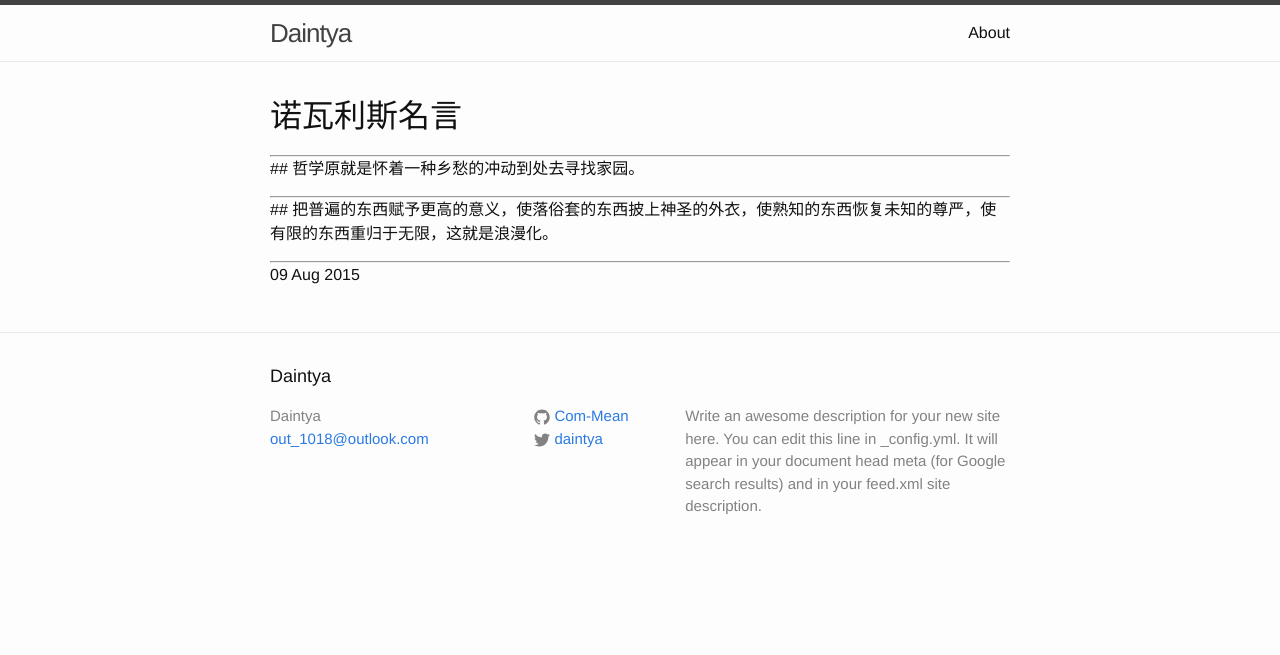
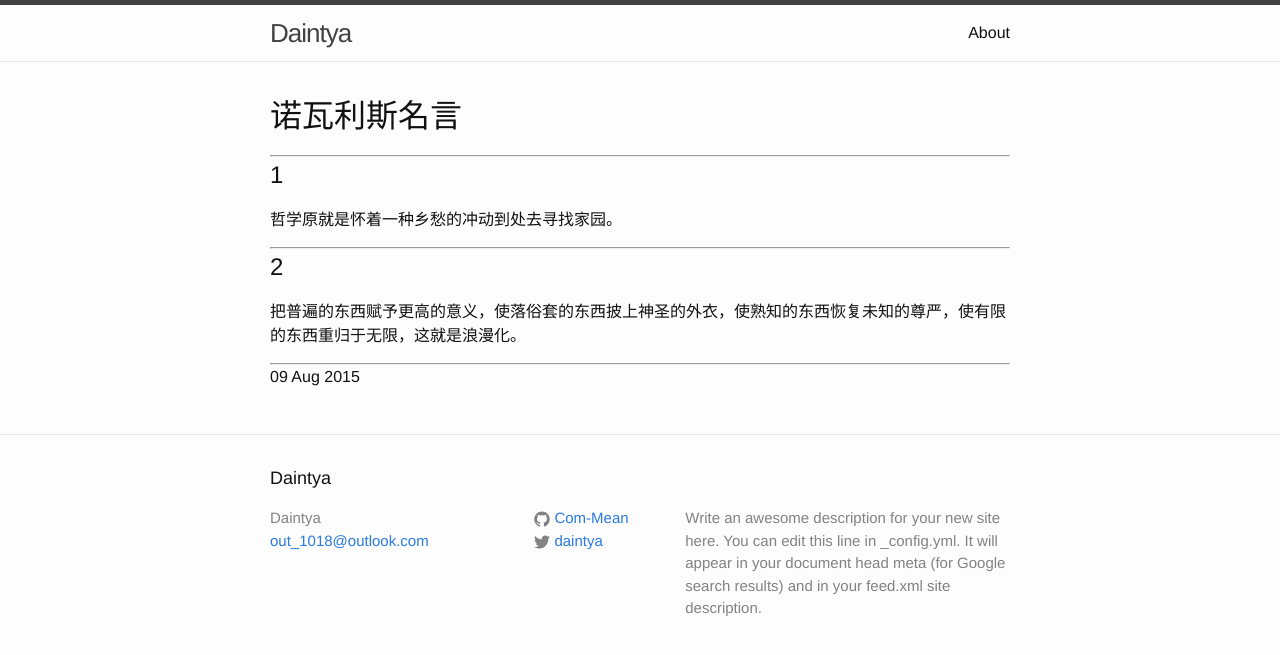
Before and after one commit to Com-Mean/daintya, a Jekyll site: the page built from _posts/2015-08-09-nuovalis.md, in a window 1280 px wide. Shown: the top 655 px of the page. Built offline with Jekyll 4.4.1, drawn with Linux system fonts in a browser that asks for light colours.

Commit message:
Format the nuovalis

```diff
--- a/_posts/2015-08-09-nuovalis.md
+++ b/_posts/2015-08-09-nuovalis.md
@@ -7,12 +7,12 @@ title: 诺瓦利斯名言
 
 ------------------------------
 
-##
+## 1
 哲学原就是怀着一种乡愁的冲动到处去寻找家园。
 
 ------------------------------
 
-##
+## 2
 把普遍的东西赋予更高的意义，使落俗套的东西披上神圣的外衣，使熟知的东西恢复未知的尊严，使有限的东西重归于无限，这就是浪漫化。
 
 ------------------------------
```
